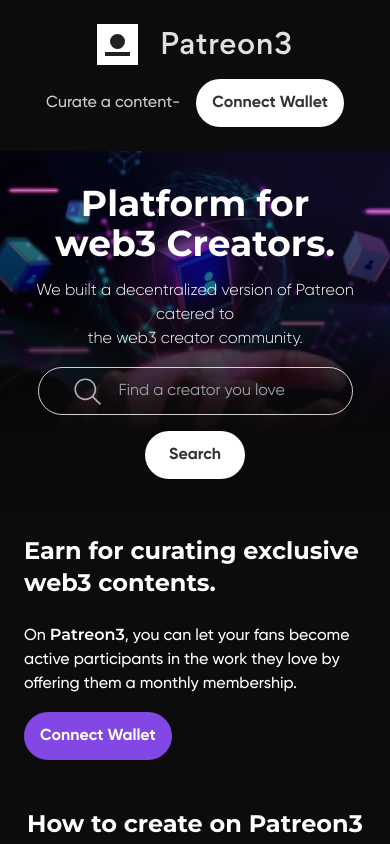
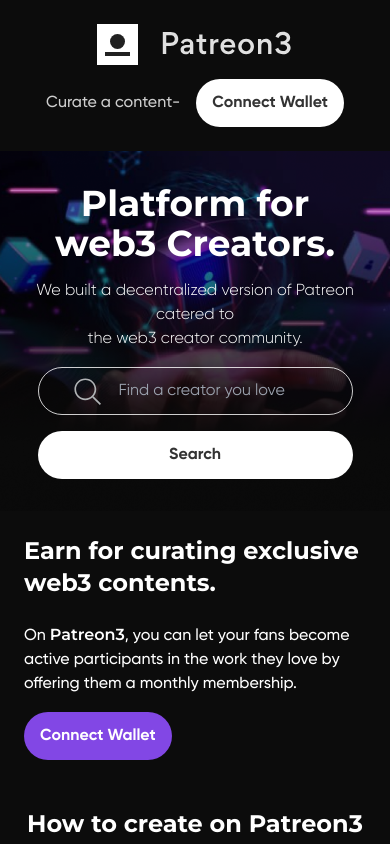
Before and after one commit to harmony-x/dpatreon, a Next.js app: page / in a window 390 px wide. Shown: the top 844 px of the page. Built offline with nearby package versions, Linux system fonts and the light colour scheme.

Commit message:
style : update styles

```diff
--- a/components/SearchBox/SearchBox.tsx
+++ b/components/SearchBox/SearchBox.tsx
@@ -3,7 +3,7 @@ import { SearchBoxProps } from "./SearchBox.types";
 
 const SearchBox : FC<SearchBoxProps> = ({children, height, placeholder, SearchIcon, className, rightSpacing, leftPosition}) => {
   return (
-    <div className={`flex flex-col md:flex-row items-center relative mx-auto`}>
+    <div className={`flex flex-col md:flex-row md:items-center md:justify-between relative mx-auto`}>
       <div className="relative mb-4 md:mb-0">
         <input placeholder={placeholder} className={`${className || ""} ${rightSpacing || "" } ${height}`} />
         {<SearchIcon className={`absolute ${leftPosition} top-1/2 -translate-y-1/2`} width={42}/>}
```
